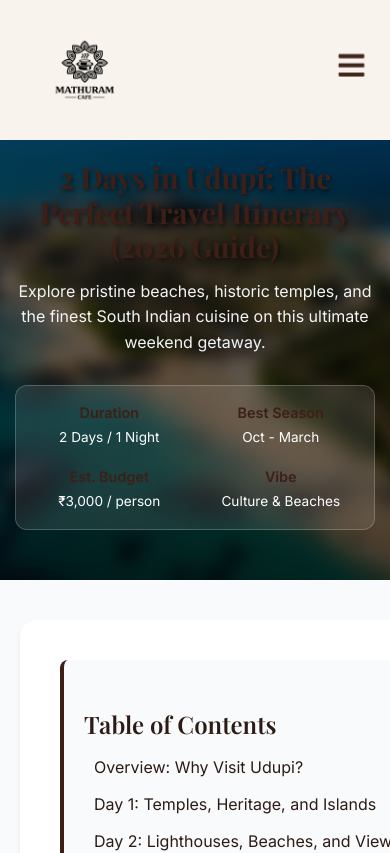
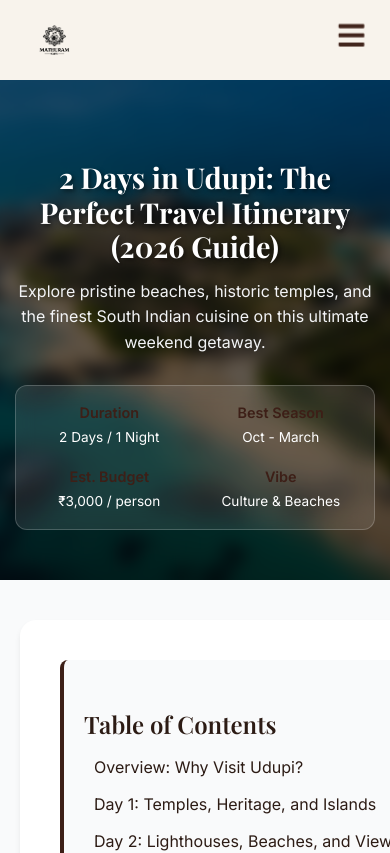
Before and after one commit to chiragudayashetty-tech/MathuramCafe-Website, a React (Vite) app: page /travel-guide/udupi-2-day-itinerary in a window 390 px wide. Shown: the top 853 px of the page. Built offline with nearby package versions, Linux system fonts and the light colour scheme; a web font is replaced by a local one.

Commit message:
Fix massive logo stretching mobile viewport and change title color to white

```diff
--- a/src/components/Footer.css
+++ b/src/components/Footer.css
@@ -19,7 +19,9 @@
 }
 
 .brand-section .footer-logo {
-  height: 140px;
+  height: 100px;
+  max-width: 100%;
+  object-fit: contain;
   margin-bottom: 16px;
 }
 
--- a/src/components/Navbar.css
+++ b/src/components/Navbar.css
@@ -137,12 +137,14 @@
   }
 
   .navbar-logo img {
-    height: 120px; /* Nearly 2x size for mobile */
-    transform: none; /* Remove scale to prevent alignment issues */
+    height: 60px; /* Much smaller mobile height */
+    max-width: 60vw; /* Prevent it from pushing screen width */
+    object-fit: contain;
+    transform: none;
   }
 
   .navbar.scrolled .navbar-logo img {
-    height: 80px;
+    height: 50px;
     transform: none;
   }
 
--- a/src/pages/guides/UdupiItinerary.css
+++ b/src/pages/guides/UdupiItinerary.css
@@ -39,6 +39,7 @@
   margin-bottom: 20px;
   line-height: 1.2;
   text-shadow: 2px 2px 4px rgba(0,0,0,0.5);
+  color: #ffffff; /* Force pure white for contrast against blurred background */
 }
 
 .quick-facts {
--- a/src/pages/guides/UdupiItinerary.jsx
+++ b/src/pages/guides/UdupiItinerary.jsx
@@ -14,7 +14,7 @@ const UdupiItinerary = () => {
       <div className="itinerary-page">
         <header className="itinerary-hero">
             <div className="itinerary-hero-content">
-                <h1 className="gold-text">2 Days in Udupi: The Perfect Travel Itinerary (2026 Guide)</h1>
+                <h1>2 Days in Udupi: The Perfect Travel Itinerary (2026 Guide)</h1>
                 <p style={{ fontSize: '1.2rem', color: '#f3f4f6' }}>Explore pristine beaches, historic temples, and the finest South Indian cuisine on this ultimate weekend getaway.</p>
 
                 <div className="quick-facts">
```
